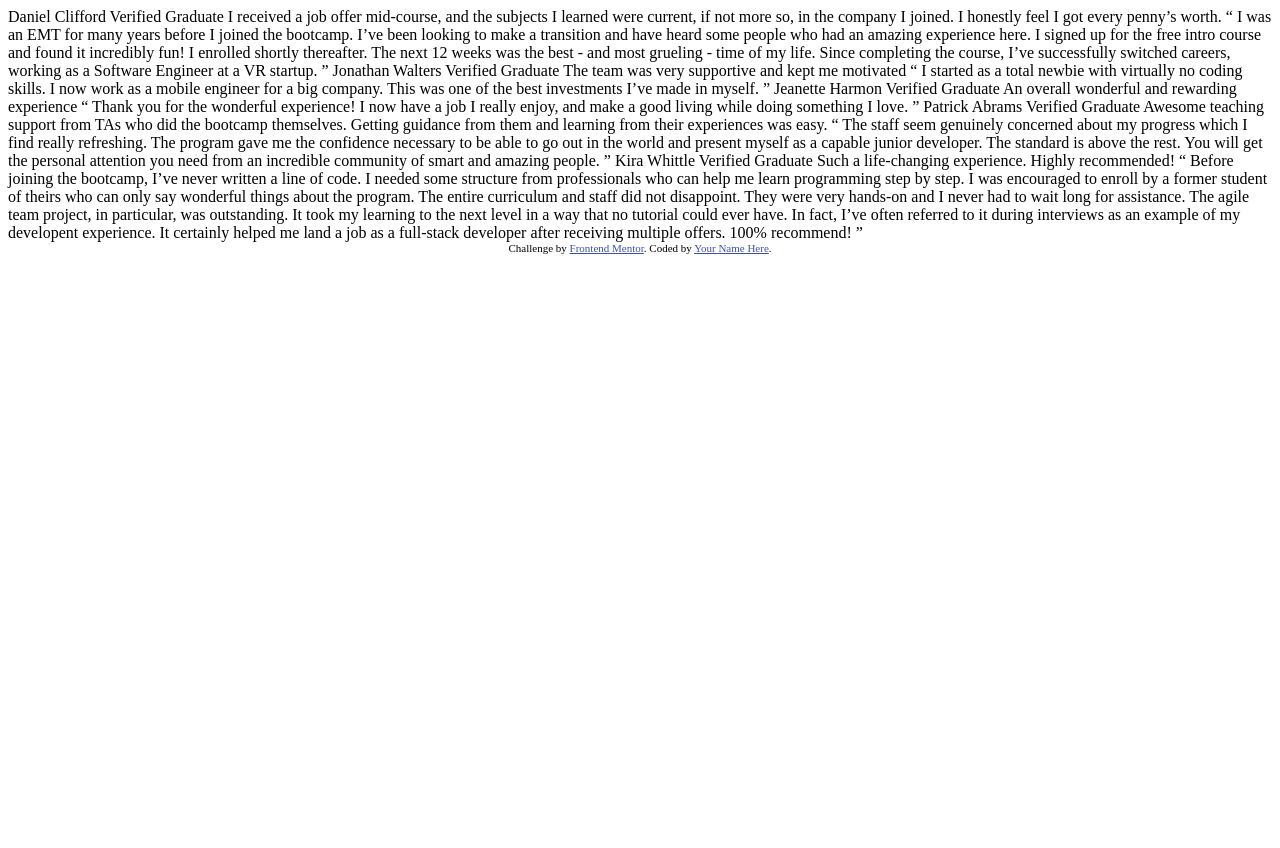
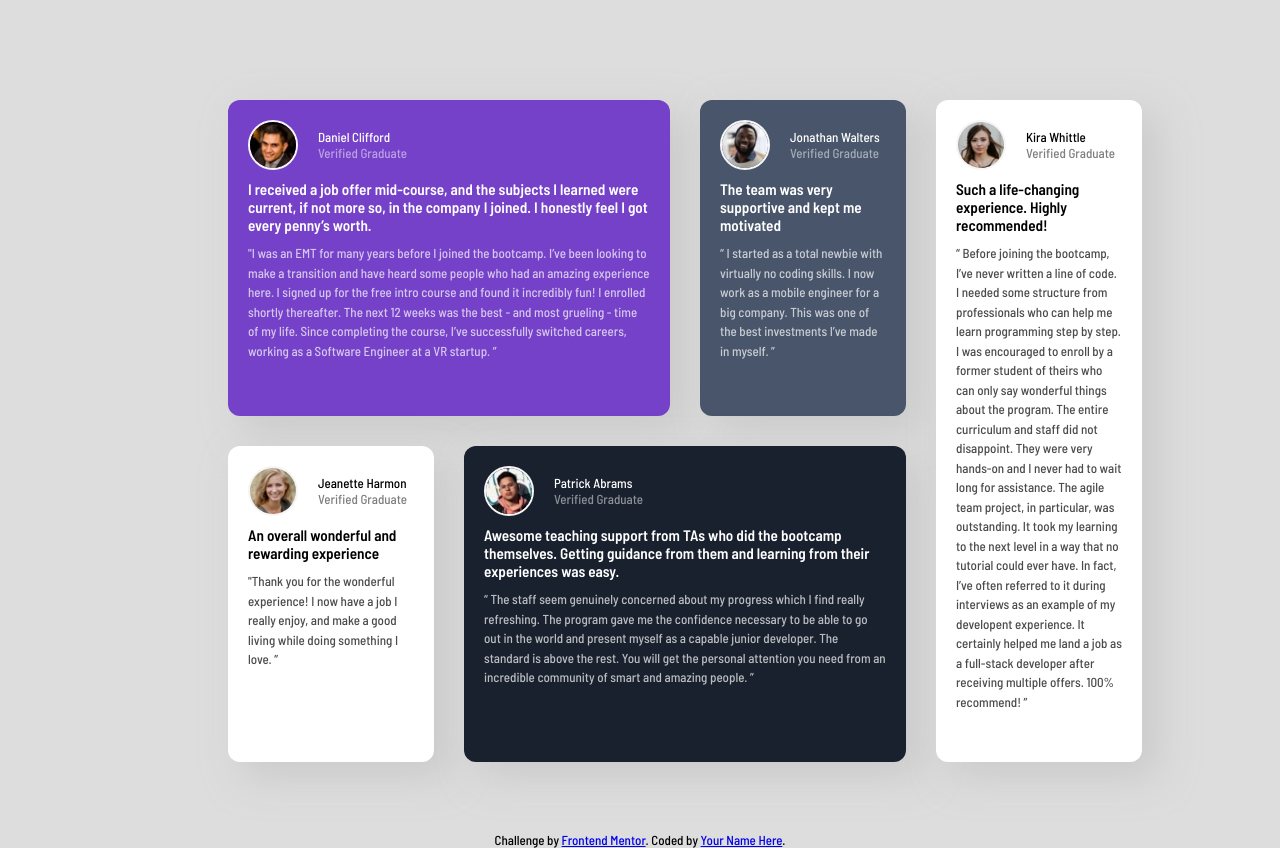
Before and after one commit to manavkhadka0/testimonials-grid-section-main, a plain HTML site: page index.html in a window 1280 px wide. Before the commit the page ends 800 px from the top, so only its background shows below. Drawn offline with Linux system fonts and the light colour scheme.

Commit message:
desktop design completed

```diff
--- a/index.html
+++ b/index.html
@@ -12,61 +12,145 @@
       href="./images/favicon-32x32.png"
     />
 
-    <title>Frontend Mentor | [Challenge Name Here]</title>
+    <title>Testimonial page</title>
+    <link rel="stylesheet" href="styles.css" />
 
     <!-- Feel free to remove these styles or customise in your own stylesheet 👍 -->
-    <style>
-      .attribution {
-        font-size: 11px;
-        text-align: center;
-      }
-      .attribution a {
-        color: hsl(228, 45%, 44%);
-      }
-    </style>
   </head>
   <body>
     <div class="container">
-      <div class="profile1">
-        <div class="profile1__info"></div>
-        <div class="profile1-breif"></div>
-        <div class="profile1-description"></div>
+      <div class="profile one">
+        <div class="img-info">
+          <img src="./images/image-daniel.jpg" alt="" />
+          <div class="profile__info">
+            <p class="name">Daniel Clifford</p>
+            <p class="vg">Verified Graduate</p>
+          </div>
+        </div>
+        <div class="profile-breif">
+          <h3 class="brief">
+            I received a job offer mid-course, and the subjects I learned were
+            current, if not more so, in the company I joined. I honestly feel I
+            got every penny’s worth.
+          </h3>
+        </div>
+        <div class="profile-description">
+          <p class="quote">
+            "I was an EMT for many years before I joined the bootcamp. I’ve been
+            looking to make a transition and have heard some people who had an
+            amazing experience here. I signed up for the free intro course and
+            found it incredibly fun! I enrolled shortly thereafter. The next 12
+            weeks was the best - and most grueling - time of my life. Since
+            completing the course, I’ve successfully switched careers, working
+            as a Software Engineer at a VR startup. ”
+          </p>
+        </div>
+      </div>
+
+      <!-- profile2 -->
+      <div class="profile two">
+        <div class="img-info">
+          <img src="./images/image-jonathan.jpg" alt="" />
+          <div class="profile__info">
+            <p class="name">Jonathan Walters</p>
+            <p class="vg">Verified Graduate</p>
+          </div>
+        </div>
+        <div class="profile-breif">
+          <h3 class="brief">
+            The team was very supportive and kept me motivated
+          </h3>
+        </div>
+        <div class="profile-description">
+          <p class="quote">
+            “ I started as a total newbie with virtually no coding skills. I now
+            work as a mobile engineer for a big company. This was one of the
+            best investments I’ve made in myself. ”
+          </p>
+        </div>
+      </div>
+
+      <!-- prfile3 -->
+      <div class="profile three">
+        <div class="img-info">
+          <img src="./images/image-jeanette.jpg" alt="" />
+          <div class="profile__info">
+            <p class="name">Jeanette Harmon</p>
+            <p class="vg">Verified Graduate</p>
+          </div>
+        </div>
+        <div class="profile-breif">
+          <h3 class="brief">An overall wonderful and rewarding experience</h3>
+        </div>
+        <div class="profile-description">
+          <p class="quote">
+            "Thank you for the wonderful experience! I now have a job I really
+            enjoy, and make a good living while doing something I love. ”
+          </p>
+        </div>
+      </div>
+
+      <!-- prfile4 -->
+
+      <div class="profile four">
+        <div class="img-info">
+          <img src="./images/image-patrick.jpg" alt="" />
+          <div class="profile__info">
+            <p class="name">Patrick Abrams</p>
+            <p class="vg">Verified Graduate</p>
+          </div>
+        </div>
+        <div class="profile-breif">
+          <h3 class="brief">
+            Awesome teaching support from TAs who did the bootcamp themselves.
+            Getting guidance from them and learning from their experiences was
+            easy.
+          </h3>
+        </div>
+        <div class="profile-description">
+          <p class="quote">
+            “ The staff seem genuinely concerned about my progress which I find
+            really refreshing. The program gave me the confidence necessary to
+            be able to go out in the world and present myself as a capable
+            junior developer. The standard is above the rest. You will get the
+            personal attention you need from an incredible community of smart
+            and amazing people. ”
+          </p>
+        </div>
+      </div>
+
+      <!-- profile5 -->
+      <div class="profile five">
+        <div class="img-info">
+          <img src="./images/image-kira.jpg" alt="" />
+          <div class="profile__info">
+            <p class="name">Kira Whittle</p>
+            <p class="vg">Verified Graduate</p>
+          </div>
+        </div>
+        <div class="profile-breif">
+          <h3 class="brief">
+            Such a life-changing experience. Highly recommended!
+          </h3>
+        </div>
+        <div class="profile-description">
+          <p class="quote">
+            “ Before joining the bootcamp, I’ve never written a line of code. I
+            needed some structure from professionals who can help me learn
+            programming step by step. I was encouraged to enroll by a former
+            student of theirs who can only say wonderful things about the
+            program. The entire curriculum and staff did not disappoint. They
+            were very hands-on and I never had to wait long for assistance. The
+            agile team project, in particular, was outstanding. It took my
+            learning to the next level in a way that no tutorial could ever
+            have. In fact, I’ve often referred to it during interviews as an
+            example of my developent experience. It certainly helped me land a
+            job as a full-stack developer after receiving multiple offers. 100%
+            recommend! ”
+          </p>
+        </div>
       </div>
     </div>
-    Daniel Clifford Verified Graduate I received a job offer mid-course, and the
-    subjects I learned were current, if not more so, in the company I joined. I
-    honestly feel I got every penny’s worth. “ I was an EMT for many years
-    before I joined the bootcamp. I’ve been looking to make a transition and
-    have heard some people who had an amazing experience here. I signed up for
-    the free intro course and found it incredibly fun! I enrolled shortly
-    thereafter. The next 12 weeks was the best - and most grueling - time of my
-    life. Since completing the course, I’ve successfully switched careers,
-    working as a Software Engineer at a VR startup. ” Jonathan Walters Verified
-    Graduate The team was very supportive and kept me motivated “ I started as a
-    total newbie with virtually no coding skills. I now work as a mobile
-    engineer for a big company. This was one of the best investments I’ve made
-    in myself. ” Jeanette Harmon Verified Graduate An overall wonderful and
-    rewarding experience “ Thank you for the wonderful experience! I now have a
-    job I really enjoy, and make a good living while doing something I love. ”
-    Patrick Abrams Verified Graduate Awesome teaching support from TAs who did
-    the bootcamp themselves. Getting guidance from them and learning from their
-    experiences was easy. “ The staff seem genuinely concerned about my progress
-    which I find really refreshing. The program gave me the confidence necessary
-    to be able to go out in the world and present myself as a capable junior
-    developer. The standard is above the rest. You will get the personal
-    attention you need from an incredible community of smart and amazing people.
-    ” Kira Whittle Verified Graduate Such a life-changing experience. Highly
-    recommended! “ Before joining the bootcamp, I’ve never written a line of
-    code. I needed some structure from professionals who can help me learn
-    programming step by step. I was encouraged to enroll by a former student of
-    theirs who can only say wonderful things about the program. The entire
-    curriculum and staff did not disappoint. They were very hands-on and I never
-    had to wait long for assistance. The agile team project, in particular, was
-    outstanding. It took my learning to the next level in a way that no tutorial
-    could ever have. In fact, I’ve often referred to it during interviews as an
-    example of my developent experience. It certainly helped me land a job as a
-    full-stack developer after receiving multiple offers. 100% recommend! ”
-
     <div class="attribution">
       Challenge by
       <a href="https://www.frontendmentor.io?ref=challenge" target="_blank"
--- /dev/null
+++ b/styles.css
@@ -0,0 +1,94 @@
+@import url("https://fonts.googleapis.com/css2?family=Barlow+Semi+Condensed:wght@500;600&display=swap");
+
+:root {
+  --clr--ModerateViolet: hsl(263, 55%, 52%);
+  --clr-veryDarkGrayishBlue: hsl(217, 19%, 35%);
+  --clr-veryDarkBlackishBlue: hsl(219, 29%, 14%);
+  --clr-white: hsl(0, 0%, 100%);
+  --clr-lightGray: hsl(0, 0%, 81%);
+  --lightGrayishBlue: hsl(210, 46%, 95%);
+}
+
+* {
+  box-sizing: border-box;
+  margin: 0;
+  padding: 0;
+}
+
+body {
+  font-size: 13px;
+  font-family: "Barlow Semi Condensed", sans-serif;
+  display: grid;
+  place-items: center;
+  height: 100vh;
+  background-color: rgb(221, 221, 221);
+}
+
+.container {
+  display: grid;
+  grid-template-columns: 25% 25% 25% 25%;
+  grid-template-rows: 50% 50%;
+  grid-gap: 30px;
+  padding: 100px;
+  width: 80vw;
+}
+
+.profile {
+  padding: 20px;
+  border-radius: 12px;
+  font-family: "Barlow Semi Condensed", sans-serif;
+  justify-content: space-between;
+  box-shadow: 15px 14px 36px 2px rgba(187, 187, 187, 0.51);
+  height: auto;
+}
+
+.one {
+  background-color: var(--clr--ModerateViolet);
+  grid-column: 1/3;
+  grid-row: 1/2;
+  color: White;
+}
+.three {
+  grid-column: 1/2;
+  grid-row: 2/3;
+  background-color: var(--clr-white);
+}
+.two {
+  background-color: var(--clr-veryDarkGrayishBlue);
+  color: White;
+}
+.five {
+  grid-column: 4/5;
+  grid-row: 1/3;
+  background-color: var(--clr-white);
+}
+
+.four {
+  grid-column: 2/4;
+  color: White;
+  background-color: var(--clr-veryDarkBlackishBlue);
+}
+
+.vg {
+  opacity: 0.5;
+}
+
+.img-info {
+  display: flex;
+  align-items: center;
+  max-width: 200px;
+  margin-bottom: 10px;
+}
+img {
+  height: 50px;
+  border-radius: 50%;
+  margin-right: 20px;
+  border: 2px solid whitesmoke;
+}
+.brief {
+  margin-bottom: 10px;
+}
+.quote {
+  opacity: 0.7;
+  line-height: 1.5;
+}
```
